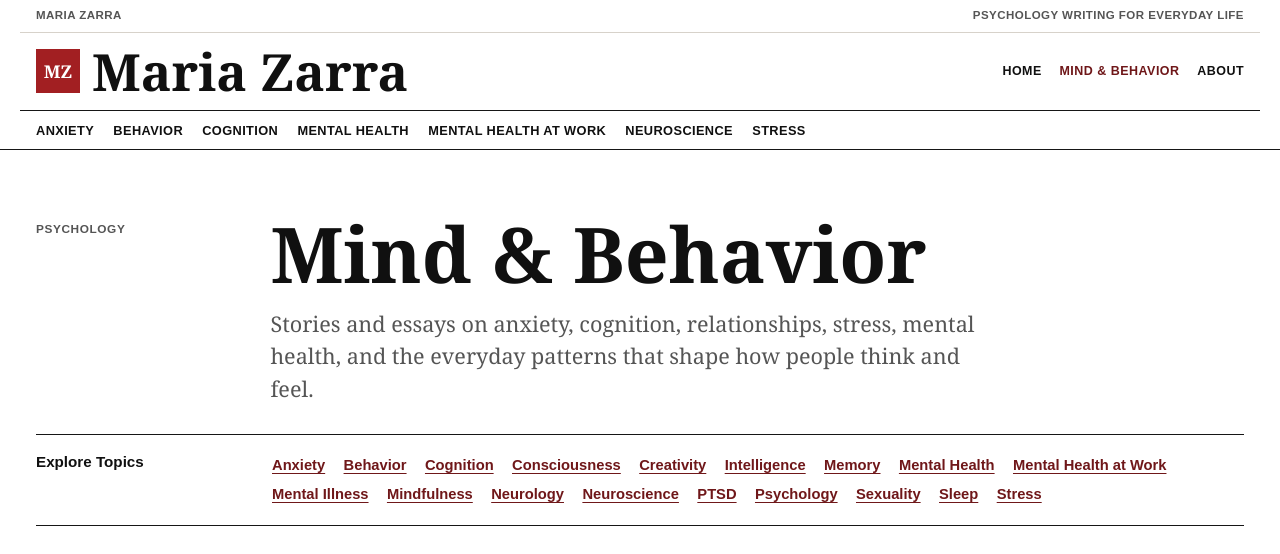
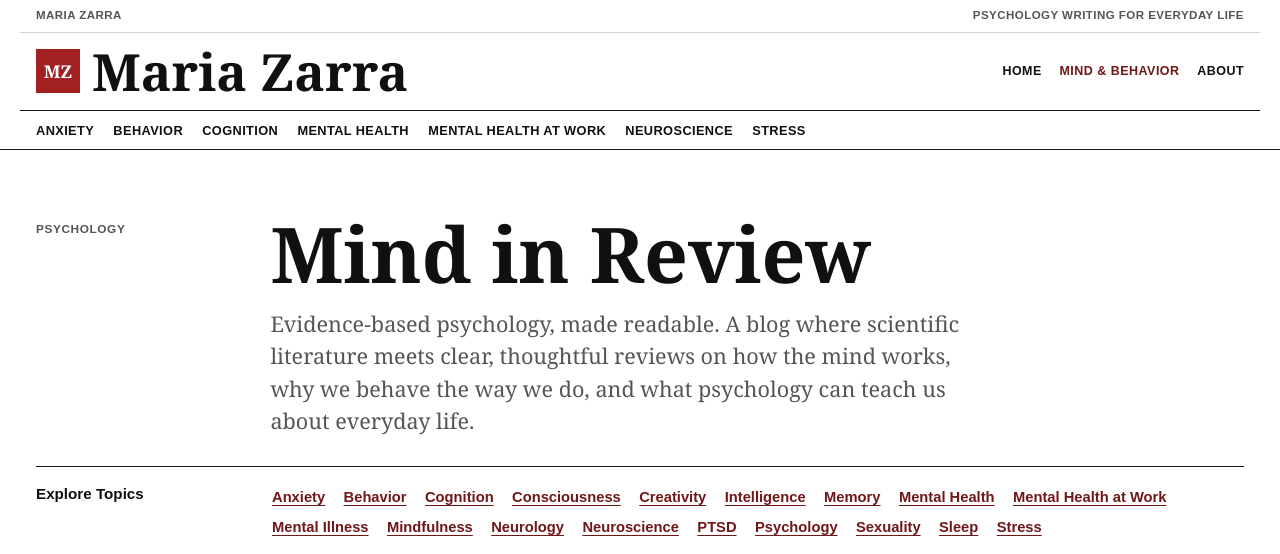
Before and after one commit to mariazarra/mariazarra.github.io, a Jekyll site: the page built from blog.md, in a window 1280 px wide, cut to the strip 0-554 px from the top of the page. Built offline with Jekyll 4.4.1, drawn with Linux system fonts in a browser that asks for light colours.

Commit message:
Update blog section title

```diff
--- a/blog.md
+++ b/blog.md
@@ -7,8 +7,8 @@ permalink: /blog/
 
 <section class="section-heading">
   <p class="kicker">Psychology</p>
-  <h1>Mind &amp; Behavior</h1>
-  <p>Stories and essays on anxiety, cognition, relationships, stress, mental health, and the everyday patterns that shape how people think and feel.</p>
+  <h1>Mind in Review</h1>
+  <p>Evidence-based psychology, made readable. A blog where scientific literature meets clear, thoughtful reviews on how the mind works, why we behave the way we do, and what psychology can teach us about everyday life.</p>
 </section>
 
 <section class="topic-filter" aria-labelledby="topic-filter-title">
```
